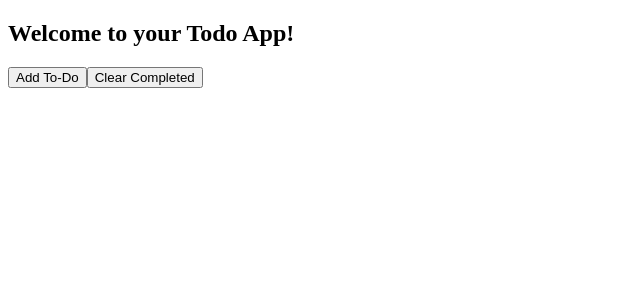
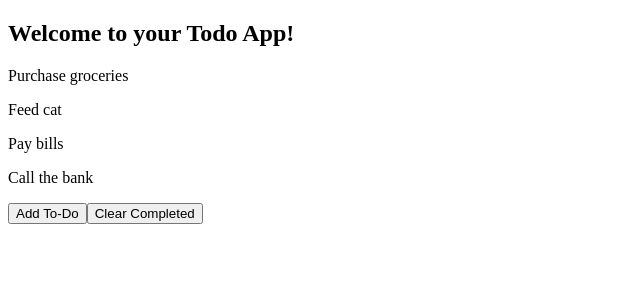
Before and after one commit to bloominstituteoftechnology/web-module-project-class-components, a React (Create React App) app: page / in a window 1280 px wide. Shown: the top 300 px of the page, without its empty margins (0-640 px from the left). Built offline with nearby package versions, Linux system fonts and the light colour scheme; the HTML template or start-up script is replaced by a standard one.

Commit message:
Todos are rendering on screen

```diff
--- a/src/App.js
+++ b/src/App.js
@@ -46,6 +46,7 @@ class App extends React.Component {
     return (
       <div>
         <h2>Welcome to your Todo App!</h2>
+        <TodoList todos={todos} />
         <button>Add To-Do</button>
         <button>Clear Completed</button>
       </div>
```
